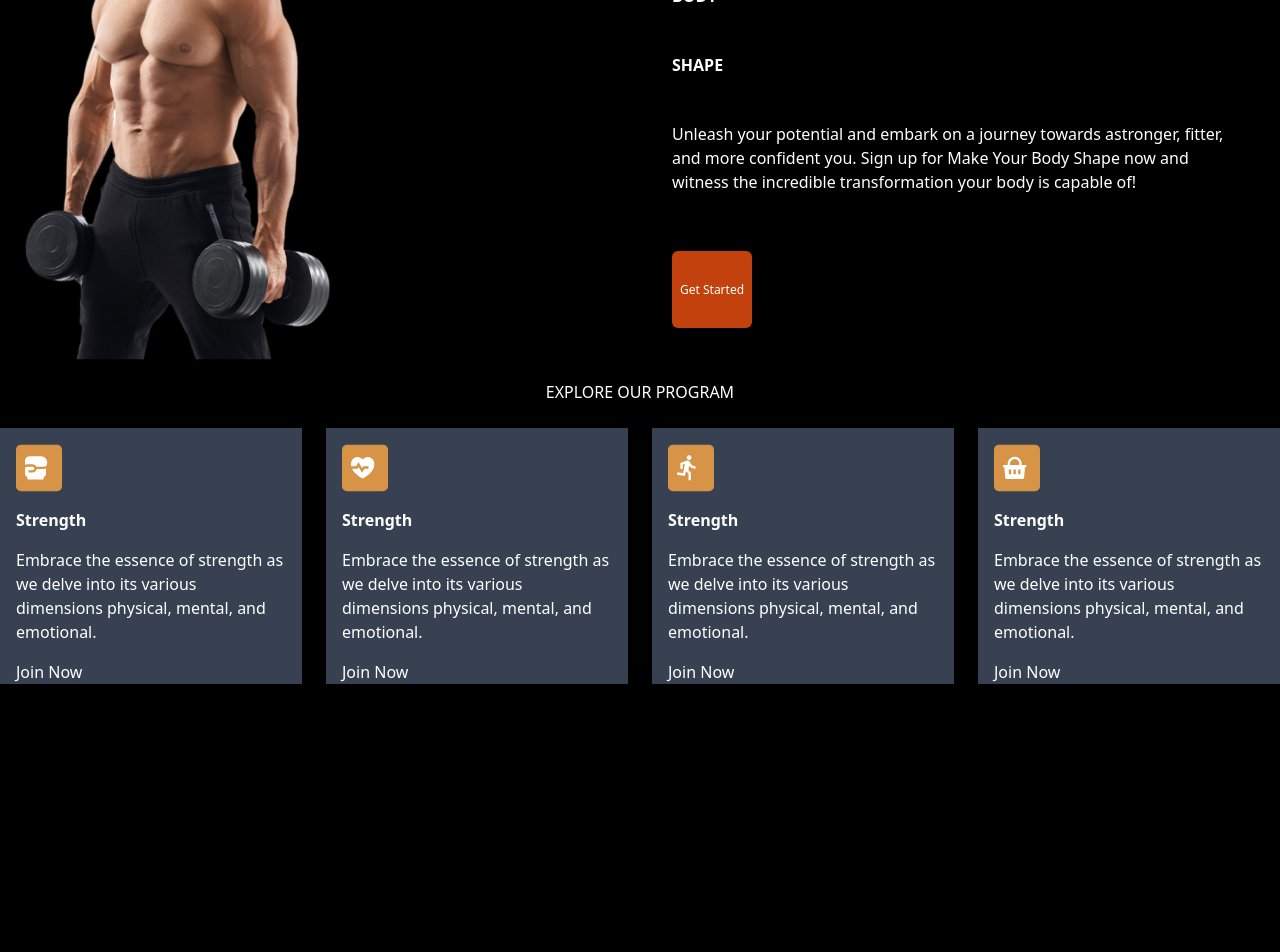
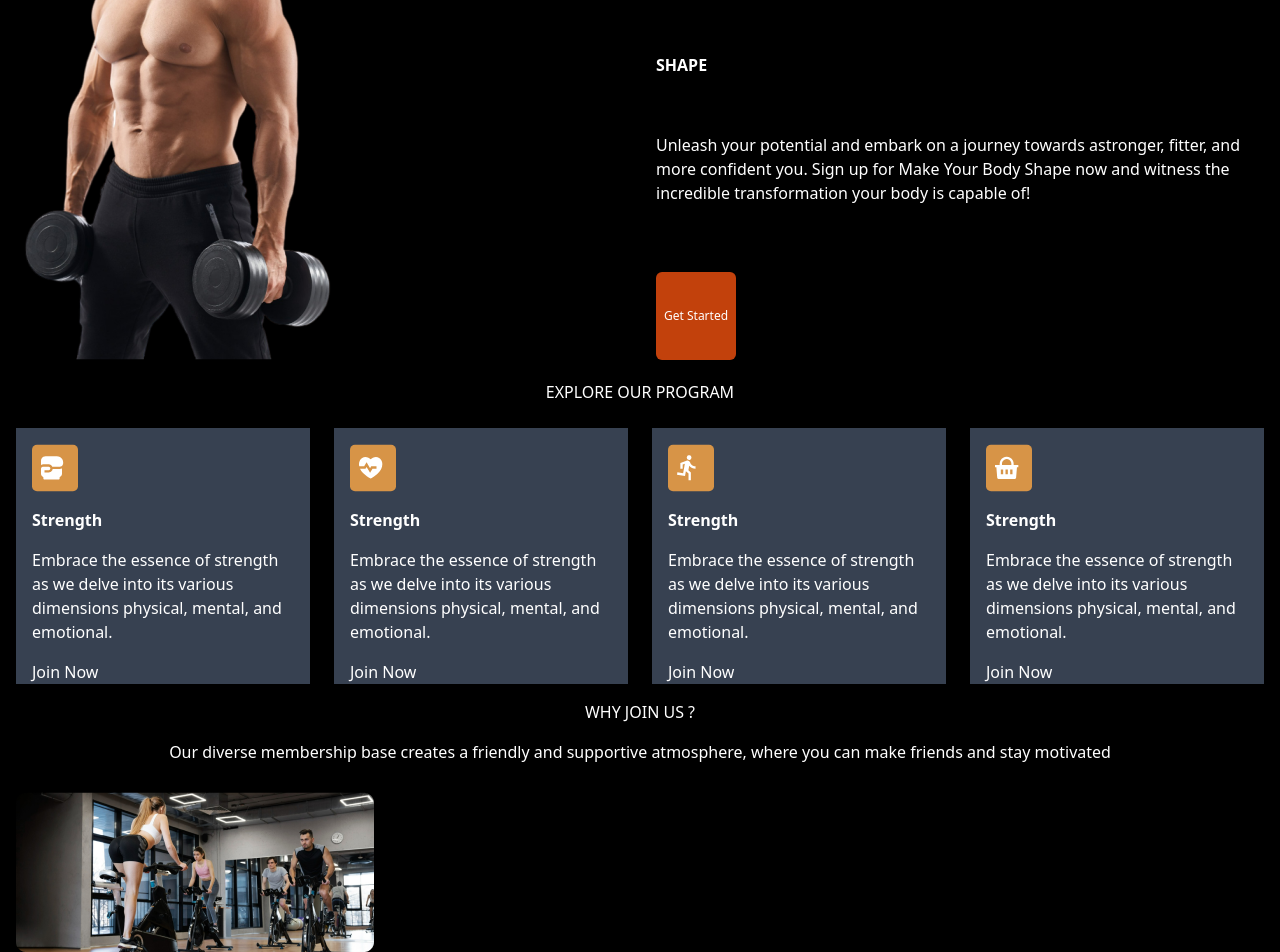
Before and after one commit to Rafaelteppa/prova, a Next.js app: page / in a window 1280 px wide. Shown: the part 266-1218 px from the top of the page. Before the commit the page ends 950 px from the top, so only its background shows below. Built offline with nearby package versions, Linux system fonts and the light colour scheme.

Commit message:
fix: header2

```diff
--- a/app/components/Banner.tsx
+++ b/app/components/Banner.tsx
@@ -7,7 +7,7 @@ export default function Banner(){
                  </a>
             </div>
 
-        <div className="grid justify-items-start mt-3 p-8 bg-black md:grid-cols-1 ">
+        <div className="grid justify-items-start mt-3 mx-4 bg-black md:grid-cols-1 ">
             <div>
                 <h2 className="font-bold text-orange-400 ">BEST FITNESS IN THE TOWN</h2>
             </div>
--- /dev/null
+++ b/app/components/Header2.tsx
@@ -0,0 +1,19 @@
+export default function Header() {
+    return (
+        <div className="text-center mt-4 mx-4 ">
+            <div>
+             <h1> WHY JOIN US ?</h1>
+
+            </div>
+            <div className="mt-4">
+             <h2>Our diverse membership base creates a
+             friendly and supportive atmosphere, where
+             you can make friends and stay motivated  </h2>
+
+            </div>
+            <div className="mt-7"><img src="/img/mulher.png" alt="" /></div>
+
+        </div>
+
+    )
+}
--- /dev/null
+++ b/app/components/Personal.tsx
@@ -0,0 +1,7 @@
+export default function Personal() {
+    return (
+    <div>
+
+    </div>
+    )
+}
--- a/app/components/Program.tsx
+++ b/app/components/Program.tsx
@@ -1,6 +1,8 @@
 export default function Program(){
     return(
-        <><div className="mt-5 grid text-center">
+        <>
+        <div className="mx-4">
+        <div className="mt-5 grid text-center">
             <h2>EXPLORE OUR PROGRAM</h2>
         </div>
 
@@ -65,6 +67,7 @@ export default function Program(){
                     </div>
                 </div>
         </div>
+        </div>
             </>
 
 
--- a/app/page.tsx
+++ b/app/page.tsx
@@ -3,6 +3,8 @@ import Banner from "./components/Banner";
 import Program from "./components/Program";
 
 import Header from "./components/Header";
+import Header2 from "./components/Header2";
+import Personal from "./components/Personal";
 
 export default function Home() {
   return (
@@ -10,6 +12,8 @@ export default function Home() {
       <Header />
       <Banner/>
       <Program/>
+      <Header2/>
+      <Personal/>
 
 
     </div>
```
Also changed, not shown: public/img/mulher.png (renamed from public/img/mulher.jpg.png).
